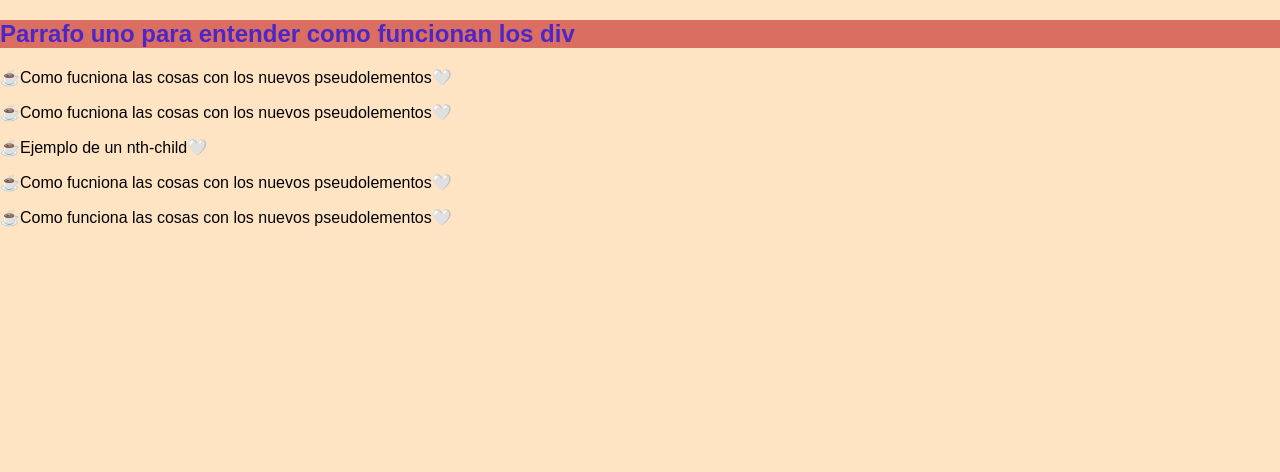
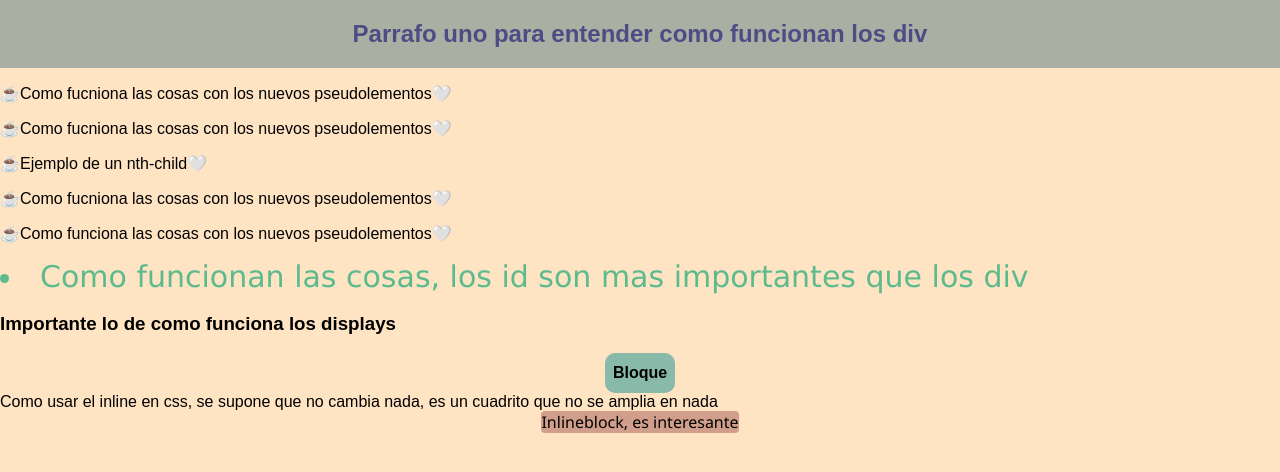
Before and after one commit to CarlosZuluagaX/proyecto2, a plain HTML site: page fronted-developer/selectores.html in a window 1280 px wide. Drawn offline with Linux system fonts and the light colour scheme.

Commit message:
estudio de todo el fronted

```diff
--- a/fronted-developer/Style.css
+++ b/fronted-developer/Style.css
@@ -8,8 +8,11 @@ body{
 }
 
 main .P1{
-    background-color: rgba(187, 12, 12, 0.541);
-    color: rgba(0, 0, 255, 0.651);
+    background-color: rgba(45, 97, 117, 0.404);
+    color: rgba(68, 68, 129, 0.918);
+    justify-content: center;
+    align-items: center;
+    display: flex;
 
 }
 .activee p:active{
@@ -32,3 +35,49 @@ p::before {
 p::after {
     content: "🤍"
  }
+ #comoff{
+    font-size: 30px;
+    font-family: 'Lucida Sans', 'Lucida Sans Regular', 'Lucida Grande', 'Lucida Sans Unicode', Geneva, Verdana, sans-serif;
+    color: rgba(21, 167, 118, 0.699);
+
+ }
+
+
+ .contenedor{
+    width: auto;
+    height: auto;
+    display: flex;
+    /* background-color: aqua; */
+    align-items: center;
+    justify-content: center;
+ }
+
+ .contenedor .hijo1{
+    background-color: rgb(137, 185, 169);
+    width: 70px;
+    height: 40px;
+    justify-content: center;
+    align-items: center;
+    text-align: center;
+    display: flex;
+    border-radius: 10px;
+ }
+.hijo2{
+    display: inline ;
+    width: 100px;
+    margin: 100px;
+ }
+
+ .contenedor2{
+    display: flex;
+    justify-content: center;
+    align-items: center;
+ }
+ .contenedor2 .hijo3{
+    display: inline-block;
+    background-color: rgba(146, 59, 59, 0.411);
+    justify-content: center;
+    align-items: center;
+    font-family: 'Segoe UI', Tahoma, Geneva, Verdana, sans-serif;
+    border-radius: 4px;
+ }
--- a/fronted-developer/selectores.html
+++ b/fronted-developer/selectores.html
@@ -32,6 +32,26 @@
             <p>Como funciona las cosas con los nuevos pseudolementos</p>
         </div>
 
+            <div id="comoff" class="comof"><li>Como funcionan las cosas, los id son mas importantes que los div</li> </div>
+
+        <div class="cajas"><h3>Importante lo de como funciona los displays</h3></div>
+
+        <section>
+            <div class="contenedor">
+                <div class="hijo1"><h4>Bloque</h4></div>
+            </div>
+            <div class="Hijo2">Como usar el inline en css, se supone que no cambia nada, es un cuadrito que no se amplia en nada</div>
+            <div class="contenedor2">
+                <div class="hijo3">Inlineblock, es interesante</div>
+
+            </div>
+
+
+
+        </section>
+
+
+
 
     </main>
 
```
